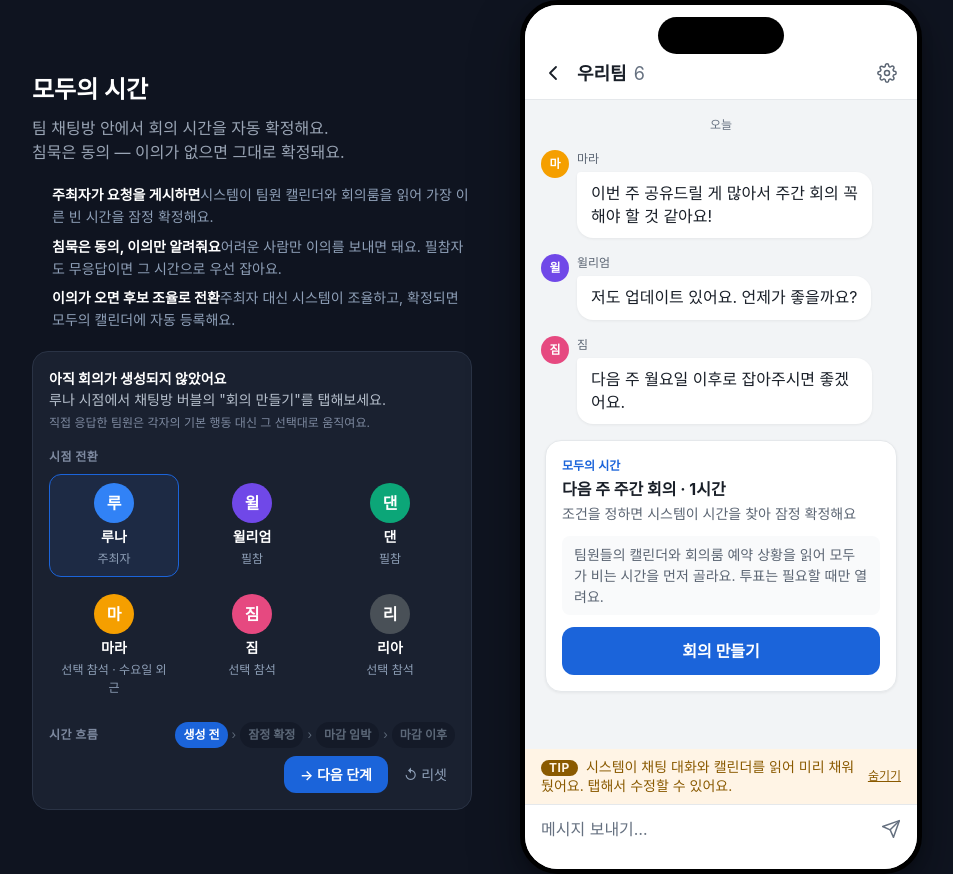
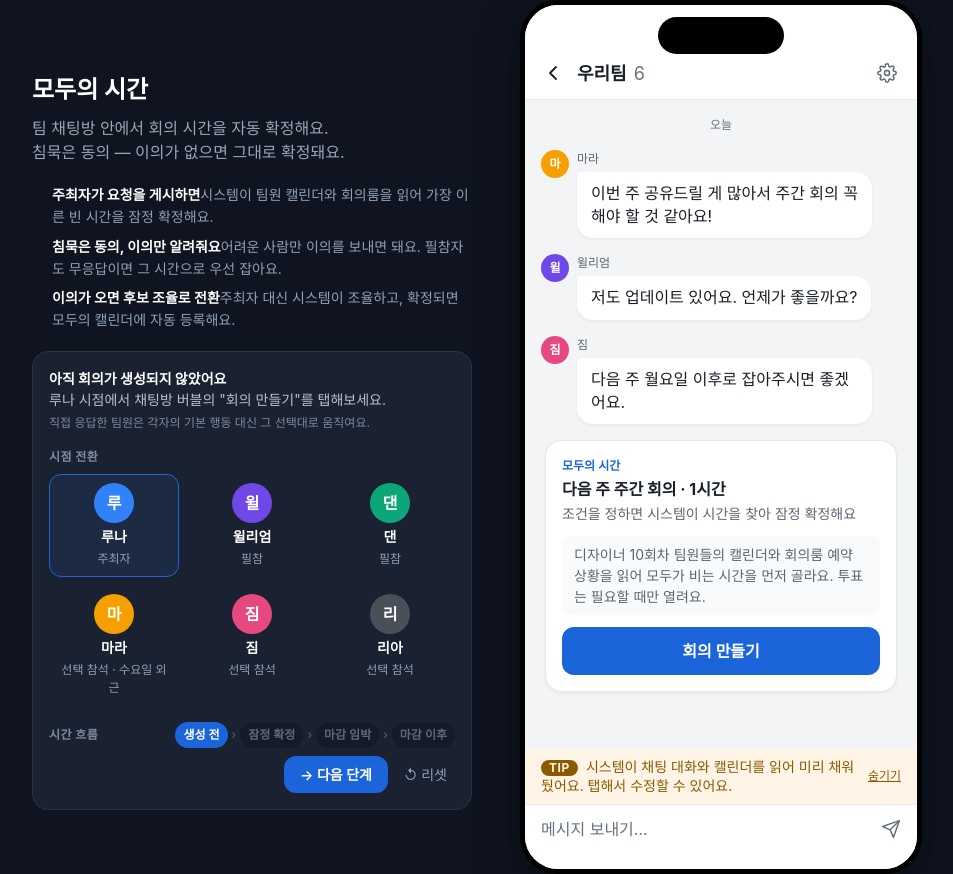
Before and after one commit to RunaUXLabs/goorm10, a React (Vite) app: page / in a window 1280 px wide. Shown: the whole page, without its empty margins (163-1116 px from the left). Built offline with nearby package versions, Linux system fonts and the light colour scheme; a web font is replaced by a local one.

Commit message:
디자이너 10회차  팀원으로 문구 수정.

```diff
--- a/src/ModU/bubbles.jsx
+++ b/src/ModU/bubbles.jsx
@@ -31,7 +31,7 @@ export function ComposeCard() {
   return (
     <BubbleShell title={`${state.meeting.title} · ${state.meeting.duration}`} subtitle="조건을 정하면 시스템이 시간을 찾아 잠정 확정해요">
       <Notice tone="neutral">
-        팀원들의 캘린더와 회의룸 예약 상황을 읽어 모두가 비는 시간을 먼저 골라요. 투표는 필요할 때만 열려요.
+        디자이너 10회차 팀원들의 캘린더와 회의룸 예약 상황을 읽어 모두가 비는 시간을 먼저 골라요. 투표는 필요할 때만 열려요.
       </Notice>
       <div className="bubble__actions">
         <Button variant="primary" full onClick={() => dispatch({ type: 'SHEET', open: true })}>
```
